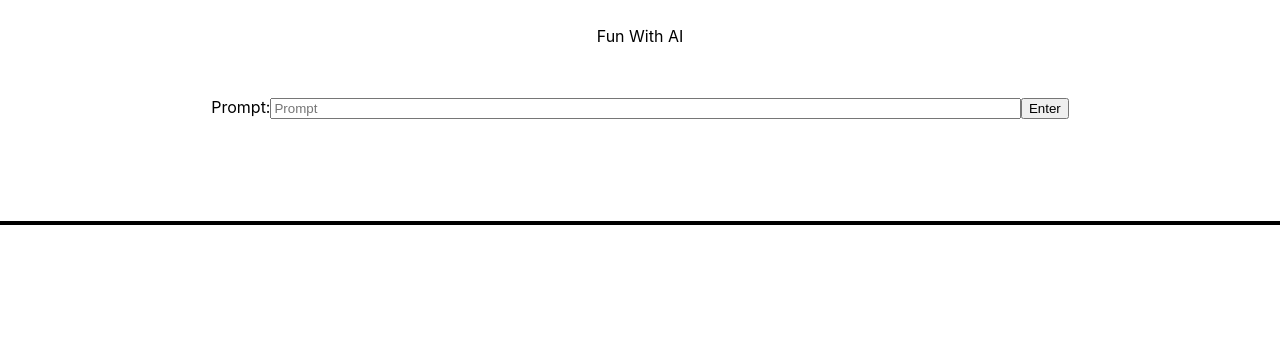
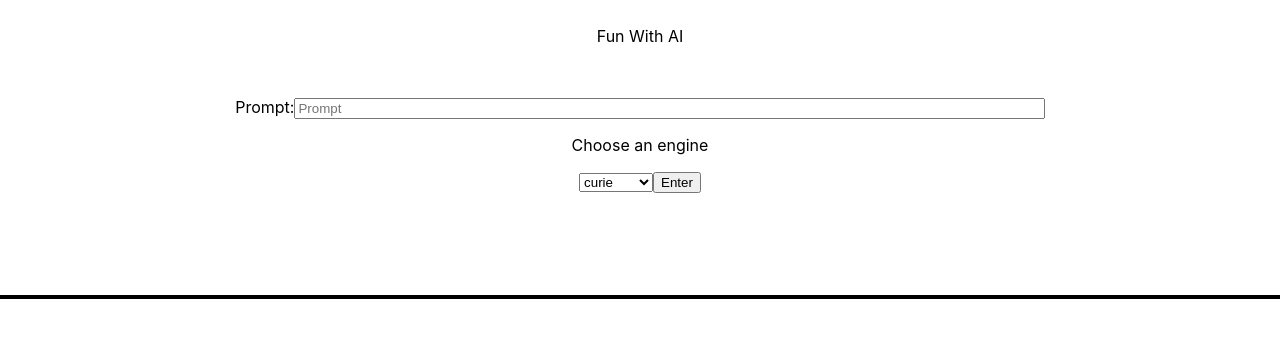
Before and after one commit to lilydev16/ama_ai, a React (Create React App) app: page / in a window 1280 px wide. Shown: the top 338 px of the page. Built offline with nearby package versions, Linux system fonts and the light colour scheme.

Commit message:
Add a dropdown menu to change the engine on the UI

```diff
--- a/src/components/Form/Form.js
+++ b/src/components/Form/Form.js
@@ -5,7 +5,8 @@ class Form extends Component {
   constructor() {
     super()
     this.state = {
-      promptInput: ''
+      promptInput: '',
+      engine: ''
     }
   }
 
@@ -24,6 +25,11 @@ class Form extends Component {
     this.setState({ promptInput: '' })
   }
 
+  updateEngine = (e) => {
+    console.log(e.target.value)
+    this.setState({ engine: e.target.value })
+  }
+
   render = () => {
     return(
       <div className='form'>
@@ -37,6 +43,17 @@ class Form extends Component {
             value={this.state.promptInput}
             onChange={(e) => this.updatePromptInput(e)}
           />
+          <p>Choose an engine</p>
+          <select
+            name='engine'
+            value={this.state.engine}
+            onChange={(e) => this.updateEngine(e)}
+          >
+            <option value='text-curie-001'>curie</option>
+            <option value='text-davinci-002'>davinci</option>
+            <option value='text-babbage-001'>babbage</option>
+            <option value='text-ada-001'>ada</option>
+          </select>
           <button>Enter</button>
         </form>
       </div>
```
